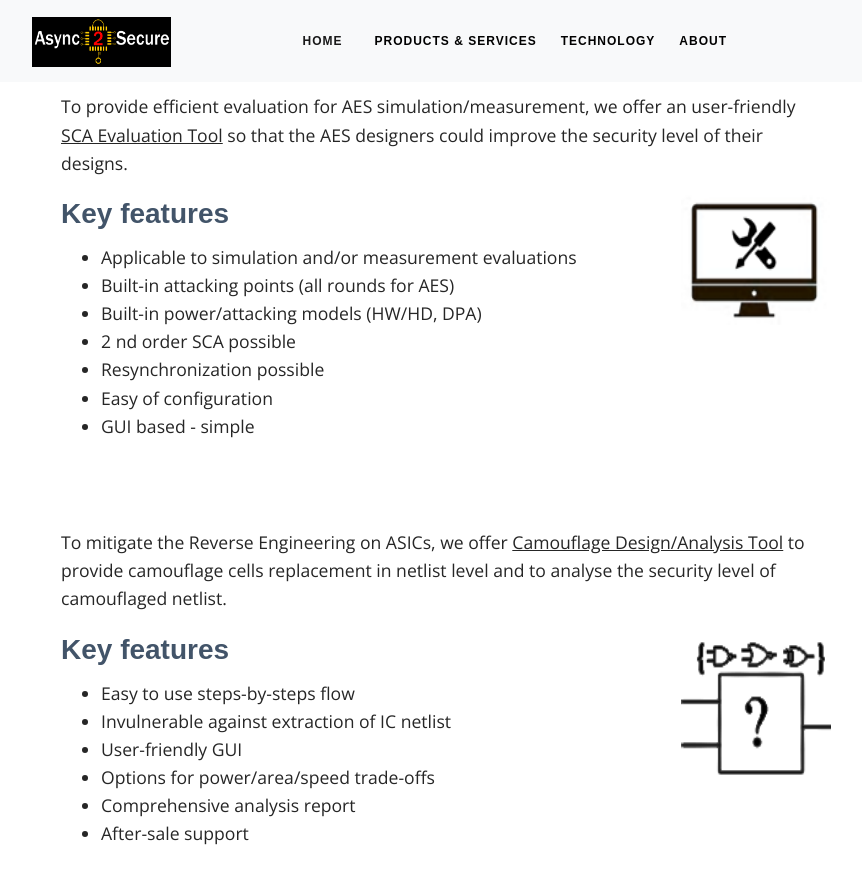
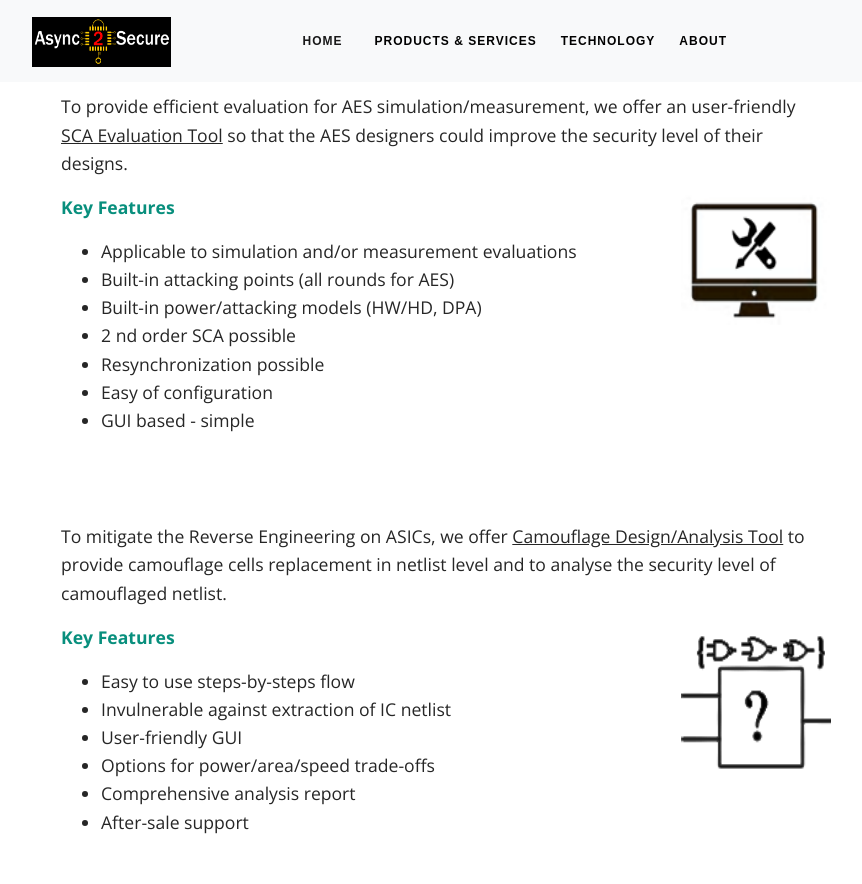
Before and after one commit to async2secure/async2secure.github.io, a Jekyll site: the page built from _pages/products/design_and_evaluation_tools.md, in a window 1280 px wide and 900 px high. Shown: the top 884 px of the window, without its empty margins (194-1056 px from the left). Built offline with Jekyll 4.4.1, drawn with Linux system fonts in a browser that asks for light colours; some web fonts are replaced; some of the changed text lies outside the part shown.

Commit message:
change a little bit for key features

```diff
--- a/_pages/products/design_and_evaluation_tools.md
+++ b/_pages/products/design_and_evaluation_tools.md
@@ -20,7 +20,7 @@ Evaluation Tool</u> so that the AES designers could improve the security level o
 
         <div class="col">
 
-<h3 id="key-features">Key features</h3>
+<p><strong>Key Features</strong></p>
 <ul>
   <li>Applicable to simulation and/or measurement evaluations</li>
   <li>Built-in attacking points (all rounds for AES)</li>
@@ -51,7 +51,7 @@ camouflaged netlist.
 
         <div class="col">
 
-<h3 id="key-features">Key features</h3>
+<p><strong>Key Features</strong></p>
 
 <ul>
   <li>Easy to use steps-by-steps flow</li>
@@ -82,7 +82,7 @@ logic Design Tool</u> with high compatibility of standard design flow.
 
         <div class="col">
 
-<h3 id="key-features">Key features</h3>
+<p><strong>Key Features</strong></p>
 
 <ul>
   <li>Self-timed operation</li>
--- a/_sass/_layout.scss
+++ b/_sass/_layout.scss
@@ -307,3 +307,7 @@ hr.new3 {
 u {
   text-decoration: underline;
 }
+
+strong {
+  color: rgb(8, 143, 125);
+}
```
Also changed, not shown: _pages/products/design_and_evaluation_services.md (+2 -2 lines), _pages/products/security_design_ips.md (+2 -2 lines), _pages/products/security_evaluation.md (+1 -1 lines).
